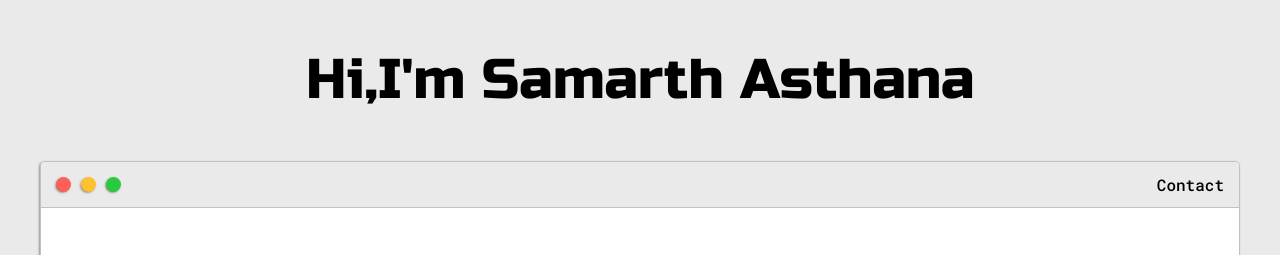
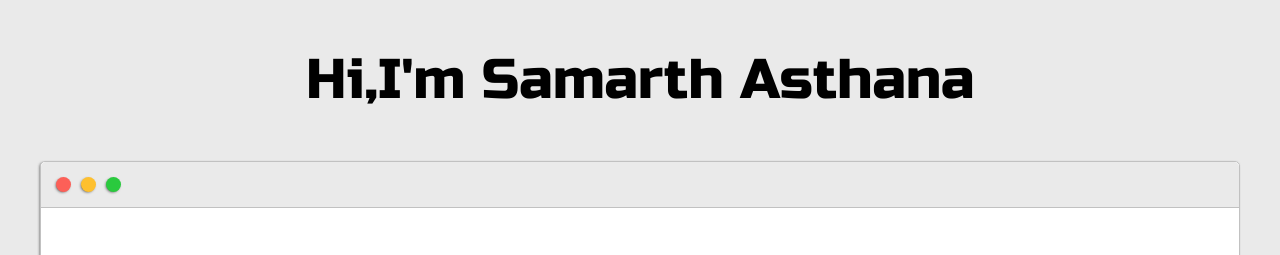
Before and after one commit to Sabreen-Parveen/myportfolio, a plain HTML site: page index.html in a window 1280 px wide. Shown: the top 255 px of the page. Drawn offline with Linux system fonts and the light colour scheme.

Commit message:
Update index.html

```diff
--- a/index.html
+++ b/index.html
@@ -25,7 +25,7 @@
 			<div class="intro-wrapper">
 				<div class="nav-wrapper">
 
-					<!-- Link around dots-wrapper added after tutorial video -->
+
 					<a href="index.html">
 						<div class="dots-wrapper">
 							<div id="dot-1" class="browser-dot"></div>
@@ -36,7 +36,7 @@
 
 
 					<ul id="navigation">
-						<li><a href="index.html#contact">Contact</a></li>
+						<!--<li><a href="index.html#contact">Contact</a></li> -->
 
 					</ul>
 				</div>
```
